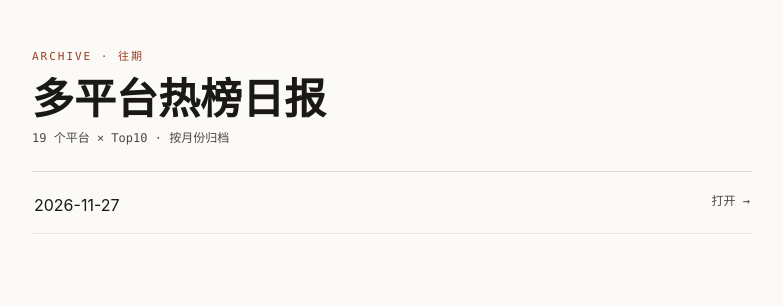
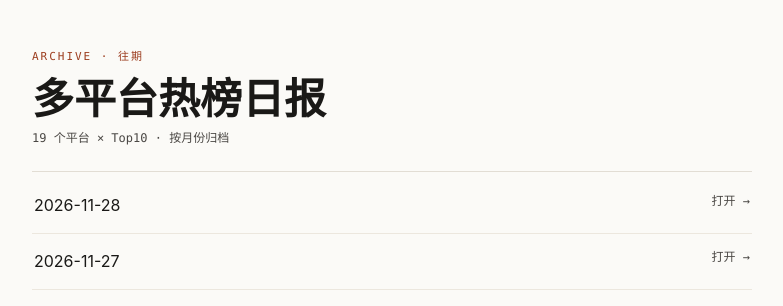
Before and after one commit to evans-st/ai-daily, a plain HTML site: page archive.html in a window 1280 px wide. Shown: the whole page, without its empty margins (248-1031 px from the left). Drawn offline with Linux system fonts and the light colour scheme.

Commit message:
update archive

```diff
--- a/archive.html
+++ b/archive.html
@@ -14,4 +14,4 @@ li{border-bottom:1px solid var(--hair)}
 li a{display:flex;justify-content:space-between;gap:16px;padding:13px 2px;color:inherit;text-decoration:none}
 li a:hover{color:var(--accent)}
 li .d{font:12px/1.8 ui-monospace,Menlo,monospace;color:var(--mid)}
-</style></head><body><div class="wrap"><div class="kicker">ARCHIVE · 往期</div><h1>多平台热榜日报</h1><p class="sub">19 个平台 × Top10 · 按月份归档</p><hr><ul><li><a href="https://evans-st.github.io/ai-daily/reports/2026-11/AI日报-2026-11-27.html"><span>2026-11-27</span><span class="d">打开 →</span></a></li></ul></div></body></html>
+</style></head><body><div class="wrap"><div class="kicker">ARCHIVE · 往期</div><h1>多平台热榜日报</h1><p class="sub">19 个平台 × Top10 · 按月份归档</p><hr><ul><li><a href="https://evans-st.github.io/ai-daily/reports/2026-11/AI日报-2026-11-28.html"><span>2026-11-28</span><span class="d">打开 →</span></a></li><li><a href="https://evans-st.github.io/ai-daily/reports/2026-11/AI日报-2026-11-27.html"><span>2026-11-27</span><span class="d">打开 →</span></a></li></ul></div></body></html>
```
